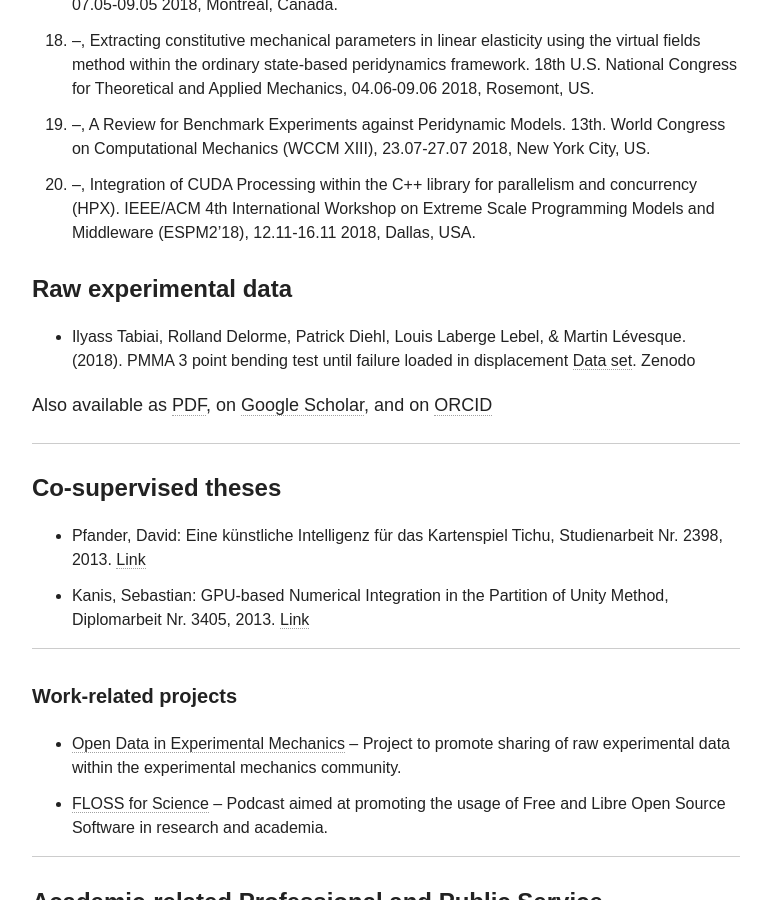
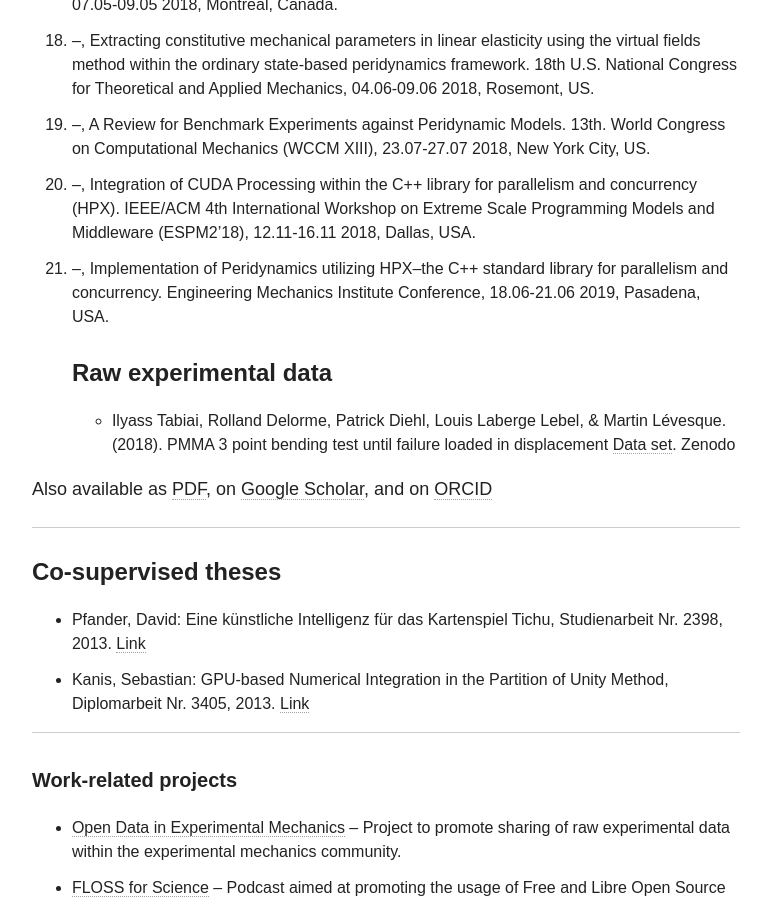
Before and after one commit to diehlpk/diehlpk.github.io, a Jekyll site: the page built from cv/index.md, in a window 1280 px wide and 900 px high, scrolled down 4774 px. Shown: the whole window, without its empty margins (254-1025 px from the left). Built offline with Jekyll 4.4.1, drawn with Linux system fonts in a browser that asks for light colours; nearby versions of some CDN libraries; some web fonts are replaced.

Commit message:
Update CV

```diff
--- a/cv/index.md
+++ b/cv/index.md
@@ -128,7 +128,7 @@ fields method within the ordinary state-based peridynamics framework. 18th U.S.
 Congress for Theoretical and Applied Mechanics, 04.06-09.06 2018, Rosemont, US.
 19. --, A Review for Benchmark Experiments against Peridynamic Models. 13th. World Congress on Computational Mechanics (WCCM XIII), 23.07-27.07 2018, New York City, US.
 20. --, Integration of CUDA Processing within the C++ library for parallelism and concurrency (HPX). IEEE/ACM 4th International Workshop on Extreme Scale Programming Models and Middleware (ESPM2’18), 12.11-16.11 2018, Dallas, USA.
-
+21. --, Implementation of Peridynamics utilizing HPX–the C++ standard library for parallelism and concurrency. Engineering Mechanics Institute Conference, 18.06-21.06 2019, Pasadena, USA.
 #### Raw experimental data
 * Ilyass Tabiai, Rolland Delorme, Patrick Diehl, Louis Laberge Lebel, & Martin Lévesque. (2018). PMMA 3 point bending test until failure loaded in displacement [Data set](http://doi.org/10.5281/zenodo.1172068). Zenodo
 
```
